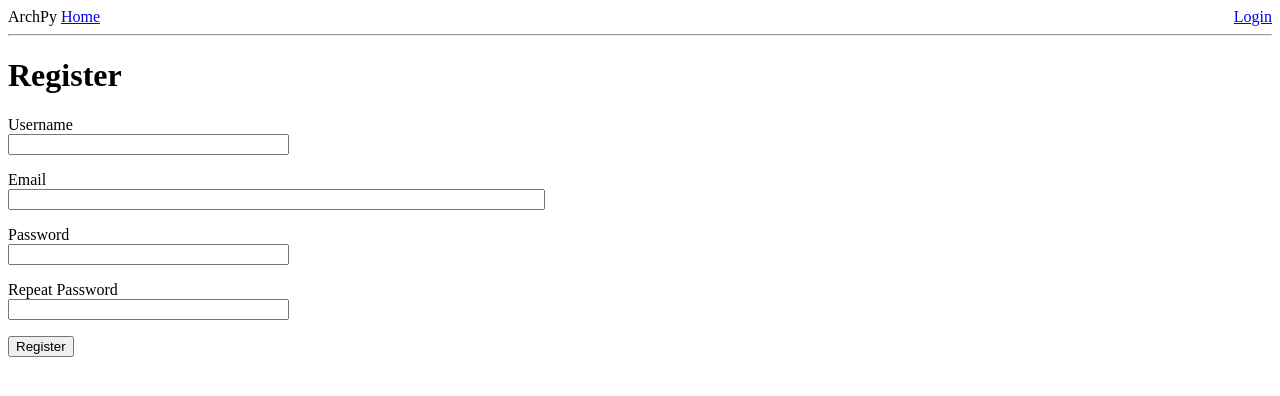
After one commit to TimoBl/Web-Sediment-Modeling, a Flask app: page /register in a window 1280 px wide. The commit adds this page. Shown: the top 396 px of the page. Run offline with Flask 3, Linux system fonts and the light colour scheme; parts of the project's set-up code (start-up, migrations or seed data) failed here and were passed over.

Commit message:
full login system

```diff
--- a/app/__init__.py
+++ b/app/__init__.py
@@ -2,6 +2,7 @@ from flask import Flask
 from app.config import Config
 from flask_sqlalchemy import SQLAlchemy
 from flask_migrate import Migrate
+from flask_login import LoginManager
 
 # app
 app = Flask(__name__)
@@ -11,4 +12,8 @@ app.config.from_object(Config)
 db = SQLAlchemy(app)
 migrate = Migrate(app, db)
 
+# login
+login = LoginManager(app)
+login.login_view = 'login' # to protect user from unauthorized pages
+
 from app import routes, models
--- a/app/config.py
+++ b/app/config.py
@@ -1,12 +1,11 @@
 import os
 
 basedir = os.path.abspath(os.path.dirname(__file__))
-
 
 class Config(object):
 	# used for authentification
 	SECRET_KEY = os.environ.get("SECRET_KEY") or "K:},y]yogU4j}ep40+yK" # hard coded secret key
 
 	# used for databases
-	SQLALCHEMY_DATABASE_URI = os.environ.get('DATABASE_URL') or 'sqlite:///' + os.path.join(basedir, 'app.db') # by default we use a database called app.db
+	SQLALCHEMY_DATABASE_URI = os.environ.get('DATABASE_URL') or 'sqlite:///' + os.path.join(basedir, 'app.db') # by default we use a databse
 	SQLALCHEMY_TRACK_MODIFICATIONS = False # don't to need to send a signal each time a database is changed
--- a/app/forms.py
+++ b/app/forms.py
@@ -1,10 +1,34 @@
 from flask_wtf import FlaskForm
 from wtforms import StringField, PasswordField, BooleanField, SubmitField
-from wtforms.validators import DataRequired
+from wtforms.validators import DataRequired, ValidationError, Email, EqualTo
+from app.models import User
 
 
+# for user login
 class LoginForm(FlaskForm):
     username = StringField('Username', validators=[DataRequired()])
     password = PasswordField('Password', validators=[DataRequired()])
     remember_me = BooleanField('Remember Me')
     submit = SubmitField('Sign In')
+
+
+# for user registration
+class RegistrationForm(FlaskForm):
+    username = StringField('Username', validators=[DataRequired()])
+    email = StringField('Email', validators=[DataRequired(), Email()])
+    password = PasswordField('Password', validators=[DataRequired()])
+    password2 = PasswordField('Repeat Password', validators=[DataRequired(), EqualTo('password')]) # used as second validation
+    submit = SubmitField('Register')
+
+    def validate_username(self, username):
+        # check if username has already been registered
+        user = User.query.filter_by(username=username.data).first()
+        if user is not None:
+            raise ValidationError('Please use a different username')
+
+
+    def validate_email(self, email):
+        # check if email has already been registered
+        user = User.query.filter_by(email=email.data).first()
+        if user is not None:
+            raise ValidationError('Please use a different email address')
--- a/app/routes.py
+++ b/app/routes.py
@@ -1,38 +1,89 @@
 from flask import render_template, flash, redirect, url_for
-from app import app
+from app import app, db
 from app.model import GeoModel
-from app.forms import LoginForm
+from app.models import User
+from app.forms import LoginForm, RegistrationForm
+from flask import request
+from werkzeug.urls import url_parse
+from flask_login import current_user, login_user, logout_user, login_required
 
 
 @app.route('/')
 @app.route('/index')
 def index():
-    user = {'username': 'Timo'}
-    posts = [
-        {
-            'author': {'username': 'John'},
-            'body': 'Beautiful day in Portland!'
-        },
-        {
-            'author': {'username': 'Susan'},
-            'body': 'The Avengers movie was so cool!'
-        }
-    ]
-    return render_template('index.html', title='Home', user=user, posts=posts)
+    #user = {'username': 'Timo'}
+
+    return render_template('index.html', title='Home')#, user=user)
 
 
 @app.route('/login', methods=['GET', 'POST'])
 def login():
+
+    # check if user is already authentificated
+    if current_user.is_authenticated:
+        return redirect(url_for('index'))
+
+    # otherwise we submit a login form
     form = LoginForm()
 
-    if form.validate_on_submit(): # checks if all the submission is valid
-        flash('Login request for user {}, remember_me={}'.format(form.username.data, form.remember_me.data))
-        return redirect(url_for('index')) # redirect the user to the main page
+    # checks if all the submission is valid
+    if form.validate_on_submit():
+        user = User.query.filter_by(username=form.username.data).first() # find user
+
+        # check if username and password is correct
+        if user is None or not user.check_password(form.password.data):
+            flash('Invalid username or password')
+            return redirect(url_for('login'))
+
+        # we can log the user in
+        login_user(user, remember=form.remember_me.data)
+
+        # check if we need to redirect the user to a defined page
+        next_page = request.args.get('next')
+        if not next_page or url_parse(next_page).netloc != '':
+            next_page = url_for('index') # default
+
+        return redirect(next_page)
 
     return render_template('login.html', title='Sign in', form=form)
 
 
+@app.route('/logout')
+def logout():
+    logout_user()
+    return redirect(url_for('index'))
+
+
+@app.route('/register', methods=['GET', 'POST'])
+def register():
+
+    # check if user is already authenticated
+    if current_user.is_authenticated:
+        return redirect(url_for('index'))
+
+    # submit registration form
+    form = RegistrationForm()
+
+    # check if all the submission is valid
+    if form.validate_on_submit():
+
+        # add user to database
+        user = User(username=form.username.data, email=form.email.data)
+        user.set_password(form.password.data)
+        db.session.add(user)
+        db.session.commit()
+
+        # we can log the user in
+        login_user(user, remember=False)
+        return redirect(url_for('index')) # we should log him
+
+    # otherwise send registration form
+    return render_template('register.html', title='Register', form=form)
+
+
+# run our computational model
 @app.route('/model')
+@login_required # user needs to be logged in
 def model():
     m = GeoModel()
 
--- a/app/templates/base.html
+++ b/app/templates/base.html
@@ -11,7 +11,15 @@
         <div>
             ArchPy
             <a href="{{ url_for('index') }}">Home</a>
-            <a href="{{ url_for('login') }}">Login</a>
+
+            <div style="float: right">
+                {% if current_user.is_anonymous %}
+                <a href="{{ url_for('login') }}">Login</a>
+                {% else %}
+                {{ current_user.username }}
+                <a href="{{ url_for('logout') }}">Logout</a>
+                {% endif %}
+            </div>
         </div>
 
          <hr>
--- a/app/templates/login.html
+++ b/app/templates/login.html
@@ -22,4 +22,6 @@
         <p>{{ form.remember_me() }} {{ form.remember_me.label }}</p>
         <p>{{ form.submit() }}</p>
     </form>
+
+    <p>Not registered? <a href="{{ url_for('register') }}">Click here!</a></p>
 {% endblock %}
--- /dev/null
+++ b/app/templates/register.html
@@ -0,0 +1,37 @@
+{% extends "base.html" %}
+
+{% block content %}
+    <h1>Register</h1>
+    <form action="" method="post">
+        {{ form.hidden_tag() }}
+        <p>
+            {{ form.username.label }}<br>
+            {{ form.username(size=32) }}<br>
+            {% for error in form.username.errors %}
+            <span style="color: red;">[{{ error }}]</span>
+            {% endfor %}
+        </p>
+        <p>
+            {{ form.email.label }}<br>
+            {{ form.email(size=64) }}<br>
+            {% for error in form.email.errors %}
+            <span style="color: red;">[{{ error }}]</span>
+            {% endfor %}
+        </p>
+        <p>
+            {{ form.password.label }}<br>
+            {{ form.password(size=32) }}<br>
+            {% for error in form.password.errors %}
+            <span style="color: red;">[{{ error }}]</span>
+            {% endfor %}
+        </p>
+        <p>
+            {{ form.password2.label }}<br>
+            {{ form.password2(size=32) }}<br>
+            {% for error in form.password2.errors %}
+            <span style="color: red;">[{{ error }}]</span>
+            {% endfor %}
+        </p>
+        <p>{{ form.submit() }}</p>
+    </form>
+{% endblock %}
```
Also changed, not shown: app/models.py (+19 -2 lines), app/templates/index.html (+5 -5 lines), app/app.db.
